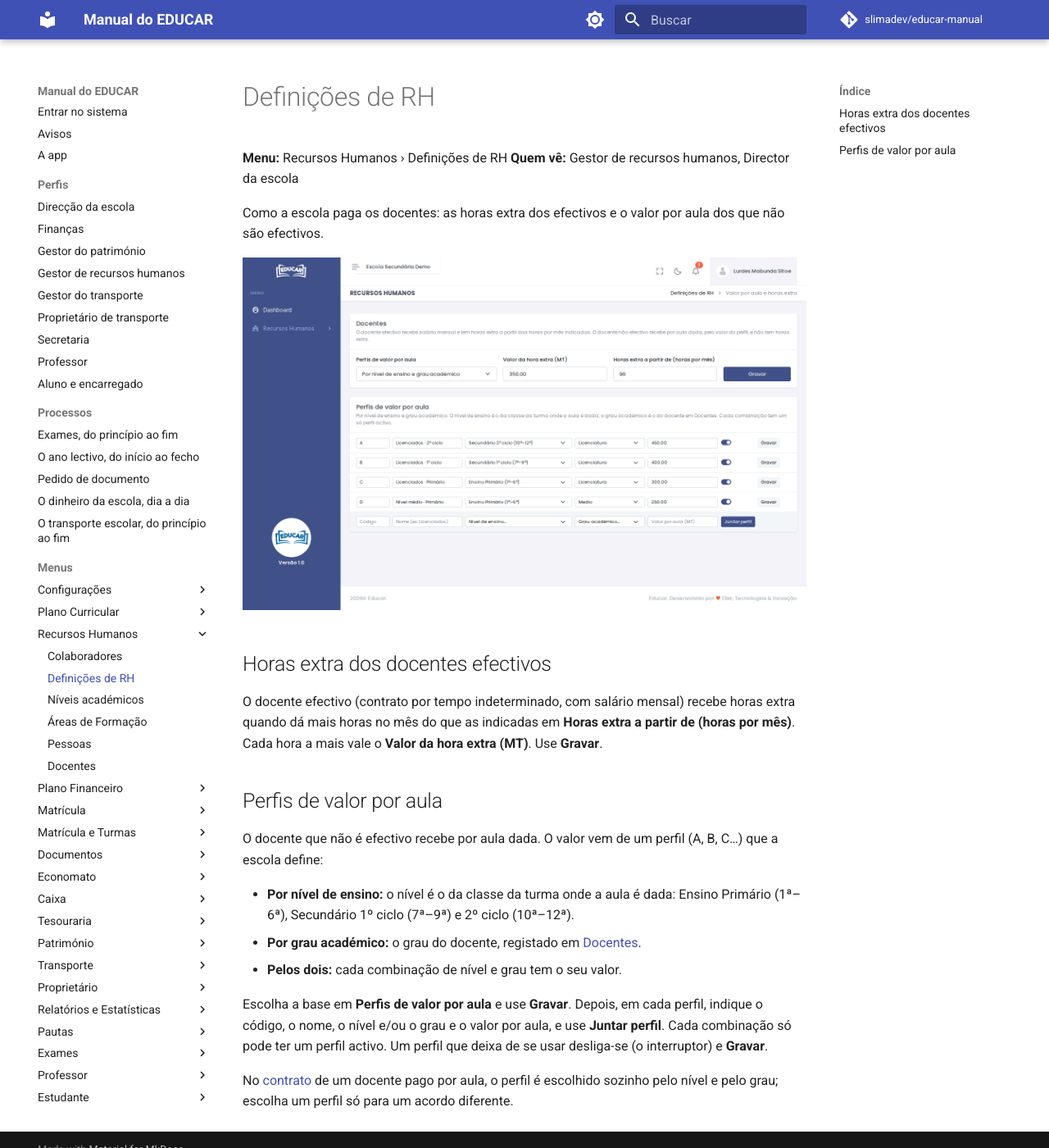
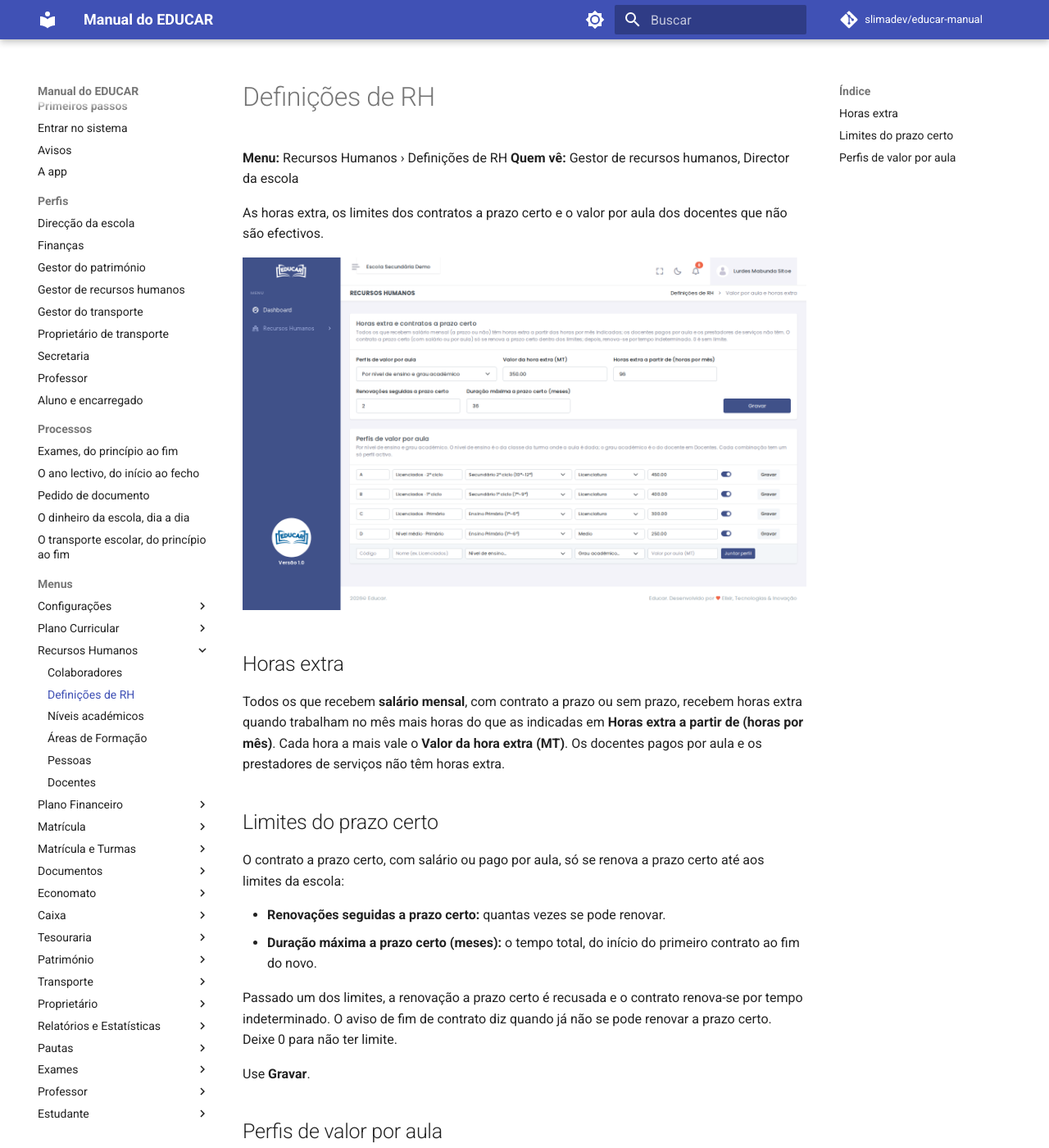
Before and after one commit to slimadev/educar-manual, an MkDocs documentation site: the page built from docs/menus/recursos-humanos/definicoes-de-rh.md, in a window 1280 px wide and 1400 px high. Shown: the whole window at 82% size. Built offline with MkDocs 1.6.1 and Material for MkDocs 9.7.7, drawn with Linux system fonts in a browser that asks for light colours; comment, search, counter and statistics services are not loaded.

Commit message:
HR settings: overtime for monthly salaries and fixed-term limits
Co-Authored-By: Claude Opus 5.5 <noreply@anthropic.com>

```diff
--- a/docs/menus/recursos-humanos/definicoes-de-rh.md
+++ b/docs/menus/recursos-humanos/definicoes-de-rh.md
@@ -3,13 +3,24 @@
 **Menu:** Recursos Humanos › Definições de RH
 **Quem vê:** Gestor de recursos humanos, Director da escola
 
-Como a escola paga os docentes: as horas extra dos efectivos e o valor por aula dos que não são efectivos.
+As horas extra, os limites dos contratos a prazo certo e o valor por aula dos docentes que não são efectivos.
 
 ![As horas extra e os perfis de valor por aula](img/definicoes-de-rh.png)
 
-## Horas extra dos docentes efectivos
+## Horas extra
 
-O docente efectivo (contrato por tempo indeterminado, com salário mensal) recebe horas extra quando dá mais horas no mês do que as indicadas em **Horas extra a partir de (horas por mês)**. Cada hora a mais vale o **Valor da hora extra (MT)**. Use **Gravar**.
+Todos os que recebem **salário mensal**, com contrato a prazo ou sem prazo, recebem horas extra quando trabalham no mês mais horas do que as indicadas em **Horas extra a partir de (horas por mês)**. Cada hora a mais vale o **Valor da hora extra (MT)**. Os docentes pagos por aula e os prestadores de serviços não têm horas extra.
+
+## Limites do prazo certo
+
+O contrato a prazo certo, com salário ou pago por aula, só se renova a prazo certo até aos limites da escola:
+
+- **Renovações seguidas a prazo certo:** quantas vezes se pode renovar.
+- **Duração máxima a prazo certo (meses):** o tempo total, do início do primeiro contrato ao fim do novo.
+
+Passado um dos limites, a renovação a prazo certo é recusada e o contrato renova-se por tempo indeterminado. O aviso de fim de contrato diz quando já não se pode renovar a prazo certo. Deixe 0 para não ter limite.
+
+Use **Gravar**.
 
 ## Perfis de valor por aula
 
```
Also changed, not shown: docs/menus/recursos-humanos/colaboradores.md (+2 -2 lines), docs/menus/recursos-humanos/img/colaborador-contrato.png, docs/menus/recursos-humanos/img/definicoes-de-rh.png.
